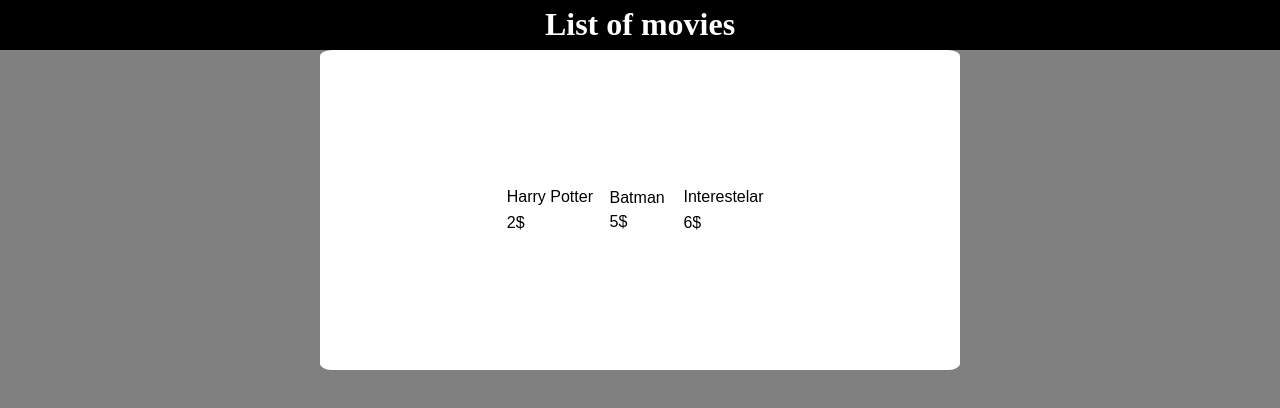
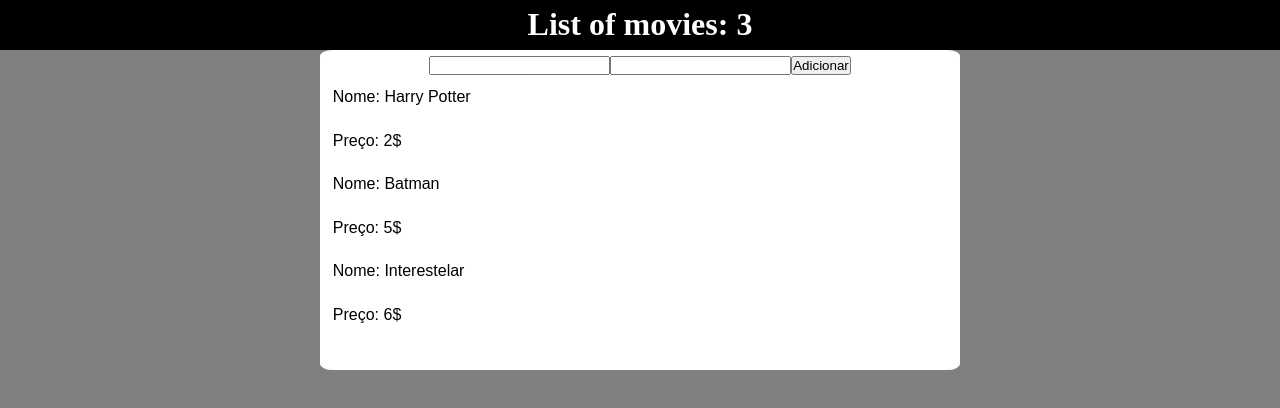
Before and after one commit to borgesjuniior/context-api, a React (Create React App) app: page / in a window 1280 px wide. Shown: the top 408 px of the page. Built offline with nearby package versions, Linux system fonts and the light colour scheme.

Commit message:
Adição do form para adicionar ao estado

```diff
--- /dev/null
+++ b/src/Components/Movies/AddMovie.tsx
@@ -0,0 +1,29 @@
+import React, { useState, useContext } from 'react';
+import { MovieContext, MovieProps } from '../../hook/MovieContext';
+
+export const AddMovie: React.FC = () => {
+  const [ movies, setMovies ] = useContext(MovieContext);
+  const [ name, setName ] = useState('');
+  const [ price, setPrice ] = useState('');
+
+  const updateName = (nome: any) => {
+    setName(nome.target.value)
+  }
+
+  const updatePrice = (price: any) => {
+    setPrice(price.target.value)
+  }
+
+  const addMovie = (e: any) => {
+    e.preventDefault();
+    setMovies((prevMovies: MovieProps[])  => [...prevMovies, { name, price }])
+  }
+
+  return (
+    <form onSubmit={addMovie}>
+      <input type="text" name="name" value={name} onChange={updateName} />
+      <input type="text" name="price" value={price} onChange={updatePrice}/>
+      <button>Adicionar</button>
+    </form>
+  )
+};
--- a/src/Components/Movies/MovieList.tsx
+++ b/src/Components/Movies/MovieList.tsx
@@ -1,16 +1,19 @@
 import React, { useContext  } from 'react';
 import { MovieContext } from '../../hook/MovieContext';
 import { Container } from './styles';
+import { AddMovie } from './AddMovie';
+import { MovieProps } from '../../hook/MovieContext'
 
 const MovieList: React.FC = () => {
-  const Movie  = useContext(MovieContext);
+  const [ movies, setMovies ]  = useContext(MovieContext);
 
   return (
     <Container>
-      {Movie.map(movie => (
+      <AddMovie />
+      {movies.map((movie: MovieProps) => (
         <ul >
-          <li key={movie.id}>{movie.name}</li>
-          <li>{movie.price}</li>
+          <li key={movie.id}>Nome: {movie.name}</li>
+          <li>Preço: {movie.price}</li>
         </ul>
 
       ))}
--- a/src/Components/Movies/styles.tsx
+++ b/src/Components/Movies/styles.tsx
@@ -1,9 +1,9 @@
 import styled from 'styled-components';
 
 export const Container = styled.div`
+  display: table;
   font-family: sans-serif;
   height: 20rem;
-  display: flex;
   justify-content: center;
   align-items: center;
   margin: 0 auto;
@@ -13,8 +13,15 @@
   background: white;
 
   li {
-    display: inline-block;
-    padding: 4%;
+    list-style: none;
+    padding: 2%;
+    vertical-align:bottom;
+  }
+
+  form {
+    display: flex;
+    justify-content: center;
+    margin-top: 1%;
   }
 
 `;
--- a/src/Components/Nav/Nav.tsx
+++ b/src/Components/Nav/Nav.tsx
@@ -1,11 +1,13 @@
-import React from 'react';
+import React, { useContext } from 'react';
 import Container from './styles';
+import { MovieContext } from '../../hook/MovieContext'
 
 const Movie: React.FC = () => {
+  const [ movie ] = useContext(MovieContext);
 
   return (
     <Container>
-      <h1>List of movies</h1>
+      <h1>List of movies: {movie.length} </h1>
     </Container>
   )
 }
--- a/src/hook/MovieContext.tsx
+++ b/src/hook/MovieContext.tsx
@@ -1,12 +1,11 @@
 import React, { useState, createContext } from 'react';
-interface MovieProps {
+export interface MovieProps {
   id: number;
   name: string;
   price: string;
 }
 
-
-export const MovieContext = createContext<MovieProps[]>([] as MovieProps[]);
+export const MovieContext = createContext<any[]>([] as any[]);
 
 export const MovieProvider: React.FC = ({ children }) => {
   const [ movies, setMovies  ] = useState<MovieProps[]>([
@@ -29,7 +28,7 @@
   ])
 
     return (
-        <MovieContext.Provider value={movies}>
+        <MovieContext.Provider value={[movies, setMovies]}>
           {children}
         </MovieContext.Provider>
     )
```
